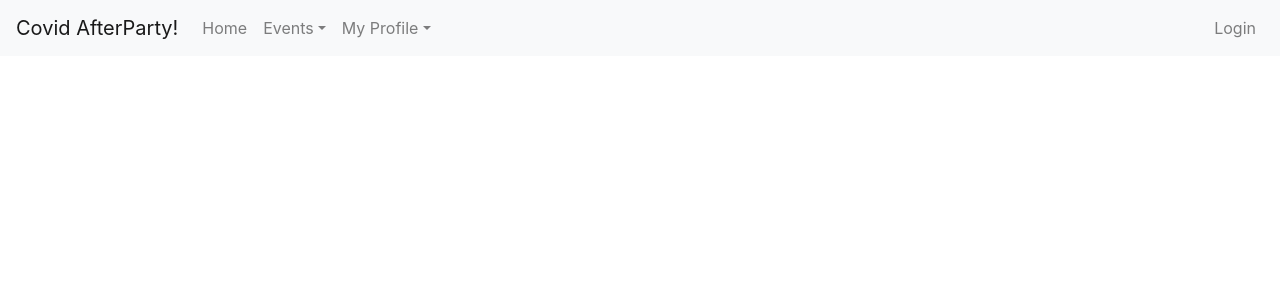
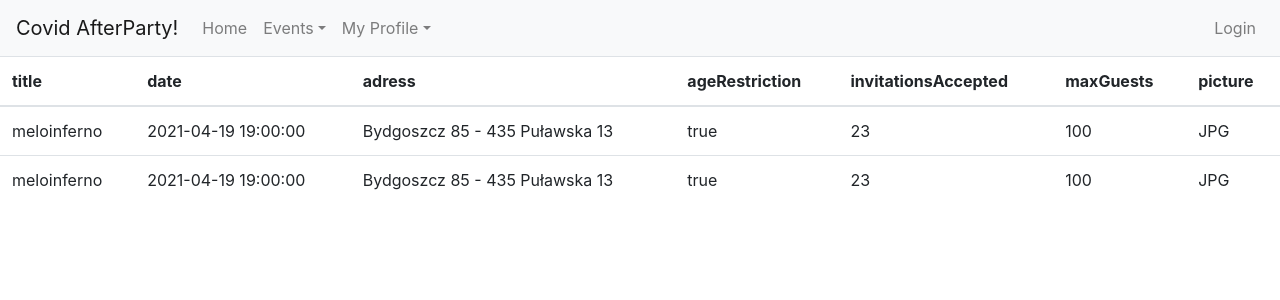
Before and after one commit to MCtyskie/pai_project, a React (Create React App) app in the folder pai_frontend/: page /events in a window 1280 px wide. Shown: the top 300 px of the page. Built offline with nearby package versions, Linux system fonts and the light colour scheme; no server answers.

Commit message:
Update EventView.js
Testing table generation on dummy data

```diff
--- a/pai_frontend/src/components/EventView.js
+++ b/pai_frontend/src/components/EventView.js
@@ -1,5 +1,6 @@
 import React from 'react';
 import axios from 'axios';
+import Table from 'react-bootstrap/Table';
 import "./event.css"
 
 class EventView extends React.Component {
@@ -11,6 +12,7 @@ class EventView extends React.Component {
 		}
 		this.fetchAllEvents = this.fetchAllEvents.bind(this);
 		this.dummyEvents = this.dummyEvents.bind(this);
+		this.prepareTable = this.prepareTable.bind(this);
 	}
 
 	componentDidMount() {
@@ -21,16 +23,16 @@ class EventView extends React.Component {
 	fetchAllEvents() {
 		console.log("TODO fetch events");
 		this.setState({ isFetchingData: true });
-		const backend_url = "http://localhost:8081/event/events";
-		axios.get(backend_url)
-			.then(response => {
-				this.setState({ eventList: response.data, isFetchingData: false });
-			})
-			.catch(err => {
-				console.log(err);
+		// const backend_url = "http://localhost:8081/event/events";
+		// axios.get(backend_url)
+		// 	.then(response => {
+		// 		this.setState({ eventList: response.data, isFetchingData: false });
+		// 	})
+		// 	.catch(err => {
+		// 		console.log(err);
 
-				this.setState({ isFetchingData: false });
-			})
+		// 		this.setState({ isFetchingData: false });
+		// 	})
 		this.dummyEvents();
 	}
 
@@ -41,30 +43,56 @@ class EventView extends React.Component {
 					"title": "meloinferno",
 					"date": "2021-04-19 19:00:00",
 					"adress": "Bydgoszcz 85 - 435 Puławska 13",
-					"ageRestriction": true,
-					"invitationsAccepted": 23,
-					"maxGuests": 100,
+					"ageRestriction": "true",
+					"invitationsAccepted": "23",
+					"maxGuests": "100",
 					"picture": "JPG",
 				},
 				{
 					"title": "meloinferno",
 					"date": "2021-04-19 19:00:00",
 					"adress": "Bydgoszcz 85 - 435 Puławska 13",
-					"ageRestriction": true,
-					"invitationsAccepted": 23,
-					"maxGuests": 100,
+					"ageRestriction": "true",
+					"invitationsAccepted": "23",
+					"maxGuests": "100",
 					"picture": "JPG",
 				}
-			]
+			], isFetchingData: false
 		}, () => console.log(this.state.eventList));
 	}
 
+	prepareTable() {
+		let eventPage;
+		if (this.state.eventList.length !== 0) {
+			let headers = Object.values(this.state.eventList)[0];
+			let header = Object.keys(headers);
+
+			eventPage =
+				(<Table responsive>
+					<thead>
+						<tr>
+							{header.map((k, i) => <th key={i}>{k}</th>)}
+						</tr>
+					</thead>
+					<tbody>
+						{
+							this.state.eventList.map((r, i) => (
+								<tr key={i}>{
+									Object.values(r).map((resval, j) => <td key={j}>{resval.toString()}</td>)
+								}
+								</tr>
+							))
+						}
+					</tbody>
+				</Table>)
+		}
+		return eventPage;
+	}
+
 	render() {
-		let eventPage;
-
 		return (
 			<div className="event-container">
-				{eventPage}
+				{this.state.isFetchingData ? "fetching data..." : this.prepareTable()}
 			</div>
 		);
 	}
```
